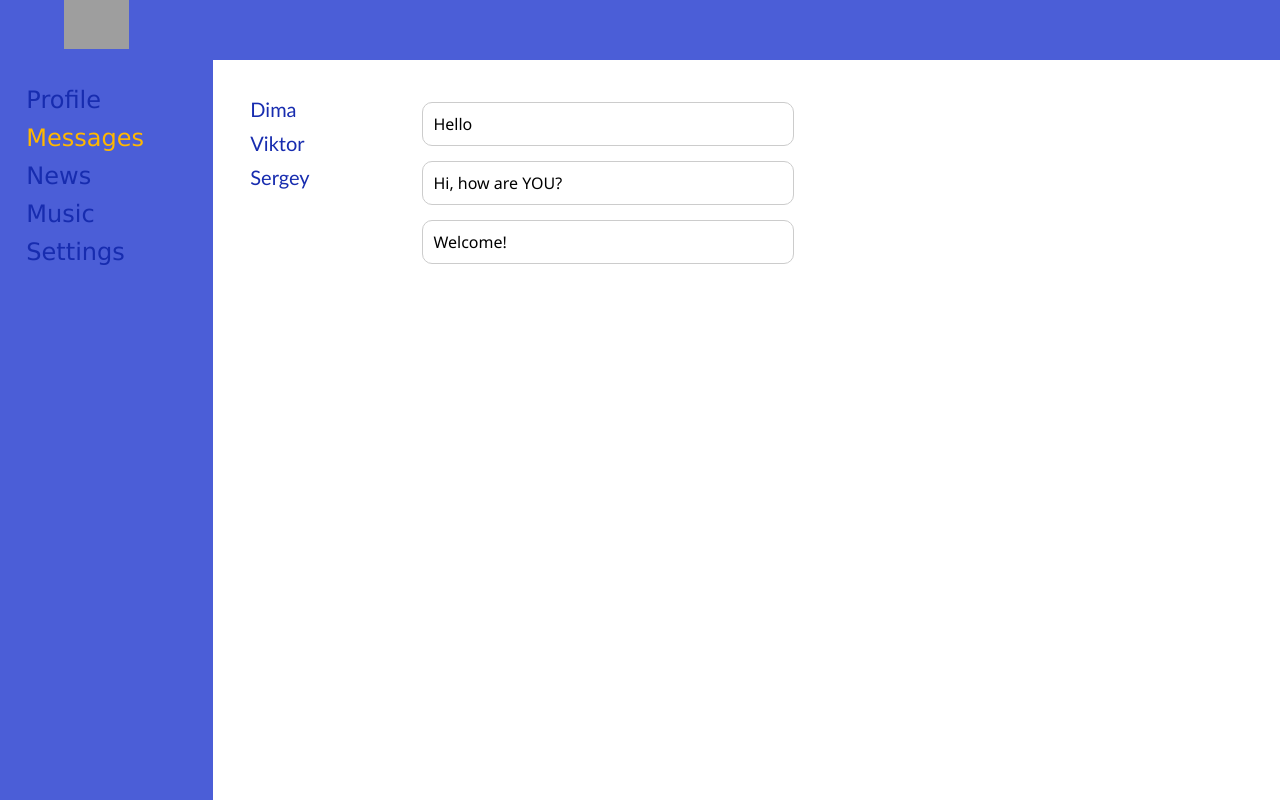
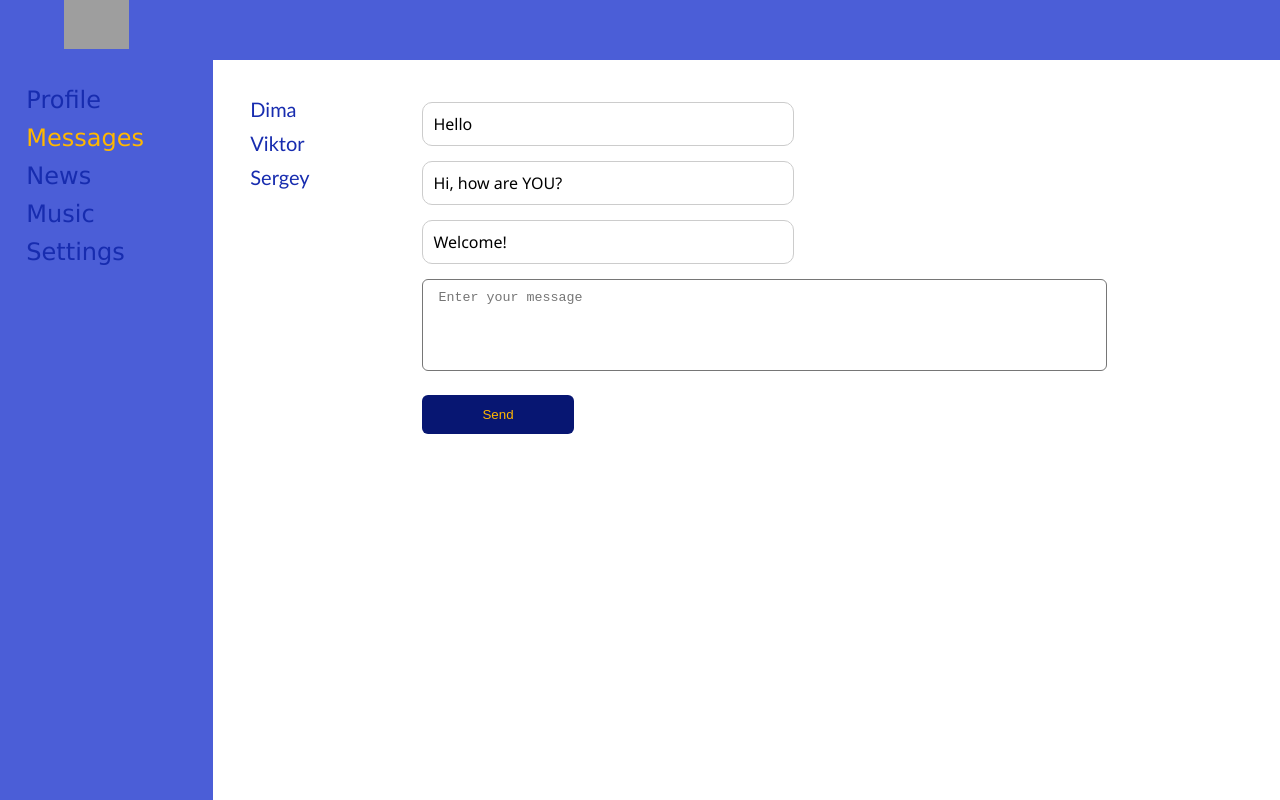
Before and after one commit to cherkasovaa/social-network, a React (Create React App) app: page /dialogs in a window 1280 px wide. Built offline with nearby package versions, Linux system fonts and the light colour scheme; grey boxes are pictures that could not be loaded.

Commit message:
add message area and logic

```diff
--- a/src/App.js
+++ b/src/App.js
@@ -20,7 +20,7 @@ const App = (props) => {
         <main className="app-wrapper-content">
           <Route path='/profile' render={ () => <Profile data={profilePage}
                                                           dispatch={props.dispatch}/>} />
-          <Route path='/dialogs' render={() => <Dialogs data={messagesPage}/>} />
+          <Route path='/dialogs' render={() => <Dialogs data={messagesPage} store={props.store}/>} />
           <Route path='/news' render={() => <News/>} />
           <Route path='/music' render={() =>  <Music />} />
           <Route path='/settings' render={() => <Settings/>} />
--- a/src/components/Dialogs/Dialogs.jsx
+++ b/src/components/Dialogs/Dialogs.jsx
@@ -2,12 +2,25 @@ import React from 'react';
 import style from './Dialogs.module.css';
 import DialogItem from './DialogItem/DialogItem';
 import Message from './Message/Message';
+import { updateNewMessageBodyCreator, sendMessageCreator } from '../../redux/state';
 
 const Dialogs = (props) => {
-  const {dialogsData, messagesData} = props.data;
+  const state = props.store.getState().messagesPage;
 
-  let dialogsElements = dialogsData.map( ({name, id}) => (<DialogItem name={name} id={id}/>));
-  let messagesElements = messagesData.map( messages => (<Message message={messages.message}/>));
+  let dialogsElements = state.dialogsData.map( ({name, id}) => (<DialogItem name={name} id={id}/>));
+  let messagesElements = state.messagesData.map( messages => (<Message message={messages.message}/>));
+
+  let currentText = React.createRef();
+
+  const onSendMessageClick = () => {
+    currentText.current.value = '';
+    props.store.dispatch(sendMessageCreator());
+  };
+
+  let onNewMessageChange = () => {
+    let body = currentText.current.value;
+    props.store.dispatch(updateNewMessageBodyCreator(body));
+  }
 
   return (
     <div className={style.dialogs}>
@@ -16,6 +29,18 @@ const Dialogs = (props) => {
       </div>
       <div className={style.messages}>
         {messagesElements}
+        <div>
+          <div>
+            <textarea className={style.newMessageArea}
+                      ref={currentText}
+                      onChange={onNewMessageChange}
+                      placeholder='Enter your message'>
+            </textarea>
+          </div>
+          <div>
+            <button className={style.addButton} onClick={onSendMessageClick}>Send</button>
+          </div>
+        </div>
       </div>
     </div>
   )
--- a/src/components/Dialogs/Dialogs.module.css
+++ b/src/components/Dialogs/Dialogs.module.css
@@ -12,3 +12,28 @@
 .messages {
   padding: 10px;
 }
+
+.newMessageArea {
+  max-width: 80%;
+  width: 80%;
+  height: 70px;
+  padding: 10px 15px;
+  margin-bottom: 20px;
+  resize: none;
+  border-radius: 6px;
+  color: #4B5ED7;
+}
+
+.newMessageArea:focus {
+  outline: none;
+  border: 1px solid #071672;
+}
+
+.addButton {
+  outline: none;
+  border: none;
+  padding: 12px 60px;
+  background-color: #071672;
+  color: #FFB700;
+  border-radius: 6px;
+}
--- a/src/components/Dialogs/Message/Message.module.css
+++ b/src/components/Dialogs/Message/Message.module.css
@@ -5,6 +5,7 @@
   font-size: 16px;
   padding: 10px;
   margin-bottom: 15px;
-  max-width: 350px;
+  max-width: 80%;
+  width: 350px;
   border-radius: 10px;
 }
--- a/src/index.js
+++ b/src/index.js
@@ -6,7 +6,7 @@ import App from './App';
 import store from './redux/state';
 
 let rendererEntireTree = (state) =>  {
-  ReactDOM.render(<App state={state} dispatch={store.dispatch.bind(store)} />, document.getElementById('root'));
+  ReactDOM.render(<App state={state} dispatch={store.dispatch.bind(store)} store={store}/>, document.getElementById('root'));
 }
 
 rendererEntireTree(store._state);
--- a/src/redux/state.js
+++ b/src/redux/state.js
@@ -1,5 +1,7 @@
 const ADD_POST = 'ADD-POST';
 const UPDATE_NEW_POST_TEXT = 'UPDATE-NEW-POST-TEXT';
+const UPDATE_NEW_MESSAGE_TEXT = 'UPADE-NEW-MESSAGE-TEXT';
+const SEND_MESSAGE = 'SEND-MESSAGE';
 
 let store = {
   _state: {
@@ -28,7 +30,8 @@ let store = {
       messagesData: [
         {id: 1, message: 'Hello'},
         {id: 2, message: 'Hi, how are YOU?'},
-        {id: 3, message: 'Welcome!'}]
+        {id: 3, message: 'Welcome!'}],
+      newMessageText: ''
     }
   },
   _callSubscriber () {
@@ -52,13 +55,26 @@ let store = {
     } else if(action.type === UPDATE_NEW_POST_TEXT) {
       this._state.profilePage.newPostText = action.newPost;
       this._callSubscriber(this._state);
+    } else if(action.type === UPDATE_NEW_MESSAGE_TEXT) {
+      this._state.messagesPage.newMessageText = action.newText;
+      this._callSubscriber(this._state);
+    } else if(action.type === SEND_MESSAGE) {
+      let body = this._state.messagesPage.newMessageText;
+      // this._state.messagesPage.newMessageText = '';
+      this._state.messagesPage.messagesData.push({id: 6, message: body});
+      this._callSubscriber(this._state);
     }
   }
 }
 
 export const addPostActionCreator = () => ({type: ADD_POST});
 
-export const updateNewPostTextActionCreator = (text) => ({ type: UPDATE_NEW_POST_TEXT, newPost: text });
+export const updateNewPostTextActionCreator = (text) =>
+  ({ type: UPDATE_NEW_POST_TEXT, newPost: text });
+
+export const sendMessageCreator = () => ({type: SEND_MESSAGE});
+
+export const updateNewMessageBodyCreator = (text) => ({type: UPDATE_NEW_MESSAGE_TEXT, newText: text});
 
 export default store;
 window.store = store;
```
